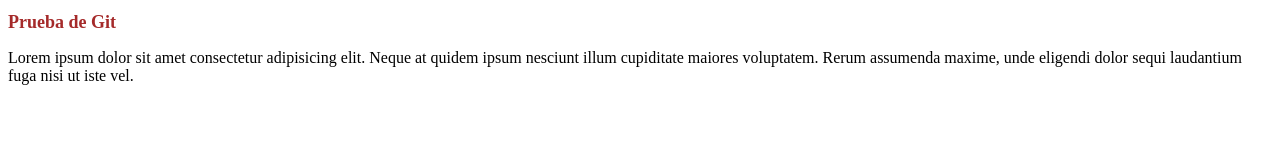
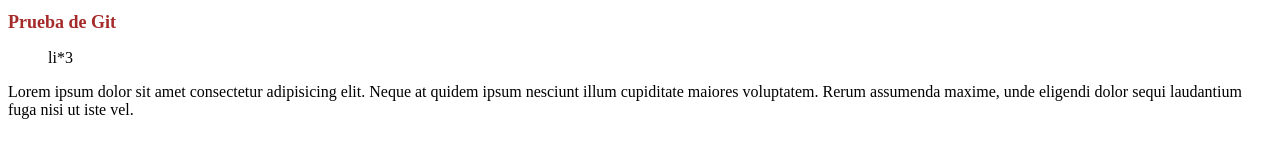
Before and after one commit to GabrielRuberttone/test, a plain HTML site: page index.html in a window 1280 px wide. Drawn offline with Linux system fonts and the light colour scheme.

Commit message:
cuarto commit rama nueva

```diff
--- a/index.html
+++ b/index.html
@@ -8,7 +8,12 @@
     <link rel="stylesheet" href="./style.css">
 </head>
 <body>
+
 <h1>Prueba de Git</h1>
+<ul>
+    li*3
+
+</ul>
 <p>Lorem ipsum dolor sit amet consectetur adipisicing elit. Neque at quidem ipsum nesciunt illum cupiditate maiores voluptatem. Rerum assumenda maxime, unde eligendi dolor sequi laudantium fuga nisi ut iste vel.</p>
 </body>
 </html>
```
